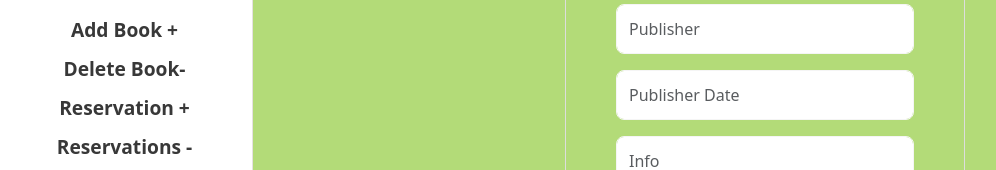
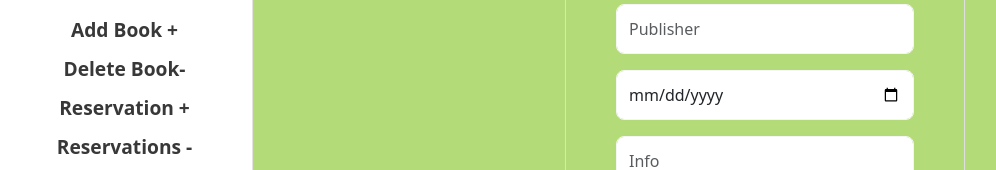
Before and after one commit to leloufadel/Page-To-page-Library-Frontend, a React (Create React App) app: page /bookform in a window 1280 px wide. Shown: the part 341-511 px from the top of the page, without its empty margins (3-999 px from the left). Built offline with nearby package versions, Linux system fonts and the light colour scheme; no server answers; sample sign-in values are in the browser's storage.

Commit message:
update book form

```diff
--- a/src/components/bookform.js
+++ b/src/components/bookform.js
@@ -17,6 +17,7 @@ const BookForm = () => {
   const handleSubmit = async (e) => {
     e.preventDefault();
     const newBooks = {
+      book: {
         name,
         cover_photo: coverPhoto,
         author,
@@ -24,6 +25,7 @@ const BookForm = () => {
         publish_date: publishDate,
         category,
         info,
+      },
     };
     await dispatch(createBook(newBooks));
     await dispatch(getBooks());
@@ -52,7 +54,7 @@ const BookForm = () => {
           <input type="text" placeholder="Publisher" id="nameInput" className="form-control" value={publisher} onChange={(e) => setPublisher(e.target.value)} required />
         </div>
         <div className="mb-3">
-          <input type="text" placeholder="Publisher Date" id="nameInput" className="form-control" value={publishDate} onChange={(e) => setPublishDate(e.target.value)} required />
+          <input type="date" placeholder="Publisher Date" id="nameInput" className="form-control" value={publishDate} onChange={(e) => setPublishDate(e.target.value)} required />
         </div>
         <div className="mb-3">
           <input type="text" placeholder="Info" id="nameInput" className="form-control" value={category} onChange={(e) => setCategory(e.target.value)} required />
```
Lines whose indentation alone changed are shown as unchanged.
